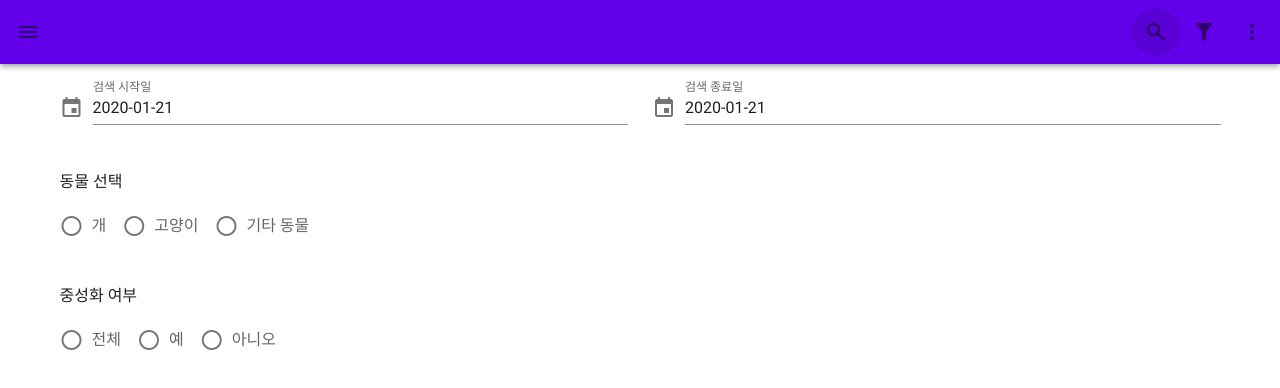
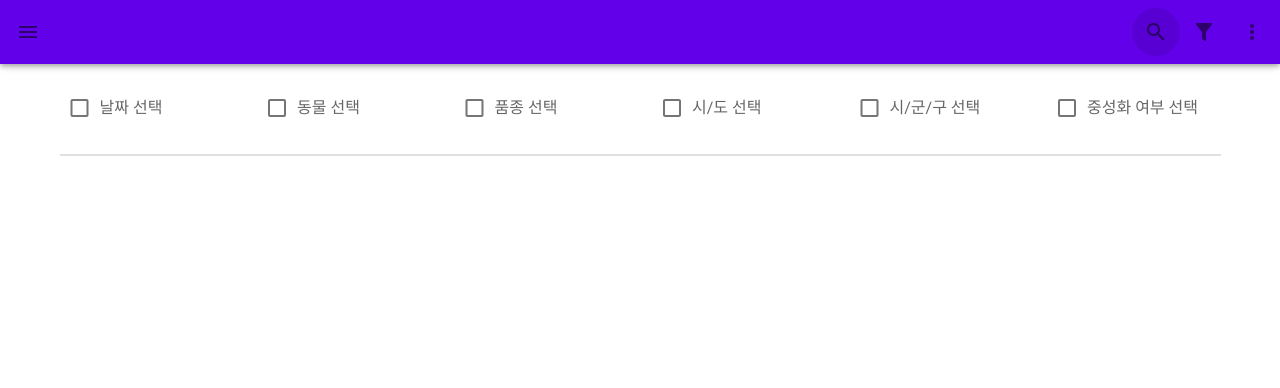
Before and after one commit to hummingengineer/lookup-service-for-abandoned-pets, a Vue app in the folder frontend/: page /search in a window 1280 px wide. Shown: the top 388 px of the page. Built offline with nearby package versions, Linux system fonts and the light colour scheme.

Commit message:
Add checkbox

```diff
--- a/frontend/src/views/Search.vue
+++ b/frontend/src/views/Search.vue
@@ -1,7 +1,31 @@
 <template>
   <v-container>
 
-    <v-row>
+    <v-row class="mb-6 mb-sm-0 mb-lg-0 mb-xl-0">
+      <v-col>
+        <v-checkbox v-model="dateMenu" class="mx-2" label="날짜 선택"/>
+      </v-col>
+      <v-col>
+        <v-checkbox v-model="upkindMenu" class="mx-2" label="동물 선택"/>
+      </v-col>
+      <v-col>
+        <v-checkbox v-model="kindMenu" class="mx-2" label="품종 선택"/>
+      </v-col>
+      <v-col>
+        <v-checkbox v-model="uprMenu" class="mx-2" label="시/도 선택"/>
+      </v-col>
+      <v-col>
+        <v-checkbox v-model="orgMenu" class="mx-2" label="시/군/구 선택"/>
+      </v-col>
+      <v-col>
+        <v-checkbox v-model="neuterMenu" class="mx-2" label="중성화 여부 선택"/>
+      </v-col>
+    </v-row>
+
+    <v-divider/>
+    <v-divider class="mb-1"/>
+
+    <v-row v-if="dateMenu">
       <v-col>
         <v-dialog ref="beginDialog" v-model="beginModal" :return-value.sync="beginDate" persistent width="290px">
           <template v-slot:activator="{ on }">
@@ -29,7 +53,7 @@
       </v-col>
     </v-row>
 
-    <v-row>
+    <v-row v-if="upkindMenu">
       <v-col>
         <p>동물 선택</p>
         <v-radio-group v-model="upkindRadioBtn" row>
@@ -40,7 +64,7 @@
       </v-col>
     </v-row>
 
-    <v-row>
+    <v-row v-if="neuterMenu">
       <v-col>
         <p>중성화 여부</p>
         <v-radio-group v-model="neuterRadioBtn" row>
@@ -60,12 +84,20 @@ export default {
 
   data: function () {
     return {
+      dateMenu: false,
+      upkindMenu: false,
+      kindMenu: false,
+      uprMenu: false,
+      orgMenu: false,
+      neuterMenu: false,
+
       beginModal: false,
       beginDate: `${new Date().getFullYear()}-${('0' + new Date().getMonth() + 1).slice(-2)}-${new Date().getDate()}`,
       endModal: false,
       endDate: `${new Date().getFullYear()}-${('0' + new Date().getMonth() + 1).slice(-2)}-${new Date().getDate()}`,
 
       upkindRadioBtn: null,
+
       neuterRadioBtn: null
     }
   }
```
